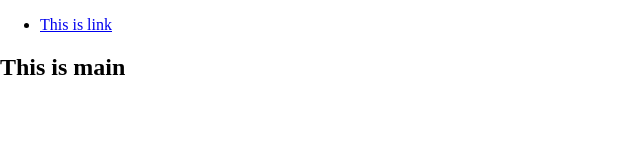
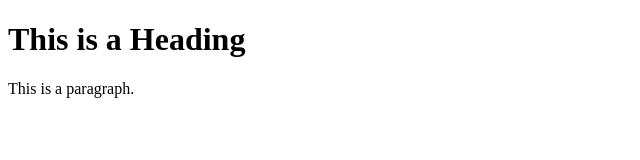
Before and after one commit to Alfat1989/rsschool-cv, a plain HTML site: page index.html in a window 1280 px wide. Shown: the whole page, without its empty margins (0-640 px from the left). Drawn offline with Linux system fonts and the light colour scheme.

Commit message:
fix: fixed html file

```diff
--- a/index.html
+++ b/index.html
@@ -1,35 +1,12 @@
 <!DOCTYPE html>
-<html lang="en">
+<html>
 <head>
-    <meta charset="UTF-8">
-    <meta http-equiv="X-UA-Compatible" content="IE=edge">
-    <meta name="viewport" content="width=device-width, initial-scale=1.0">
-    <title>HTML, CSS &amp; Git Basics</title>
-    <link href="./style.css" rel="stylesheet" type="text/css">
+<title>Page Title</title>
 </head>
 <body>
-    <header class="header">
-        <nav class="header__nav">
-            <ul class="header__list">
-                <li class="header__item">
-                    <a href="#" class="nav-link">This is link</a>
-                </li>
-            </ul>
-        </nav>
-    </header>
 
-    <main>
-        <section>
-            <div class="container">
-                <h1>This is main</h1>
-            </div>
-        </section>
-    </main>
-
-    <footer>
-
-    </footer>
-
+<h1>This is a Heading</h1>
+<p>This is a paragraph.</p>
 
 </body>
 </html>
```
